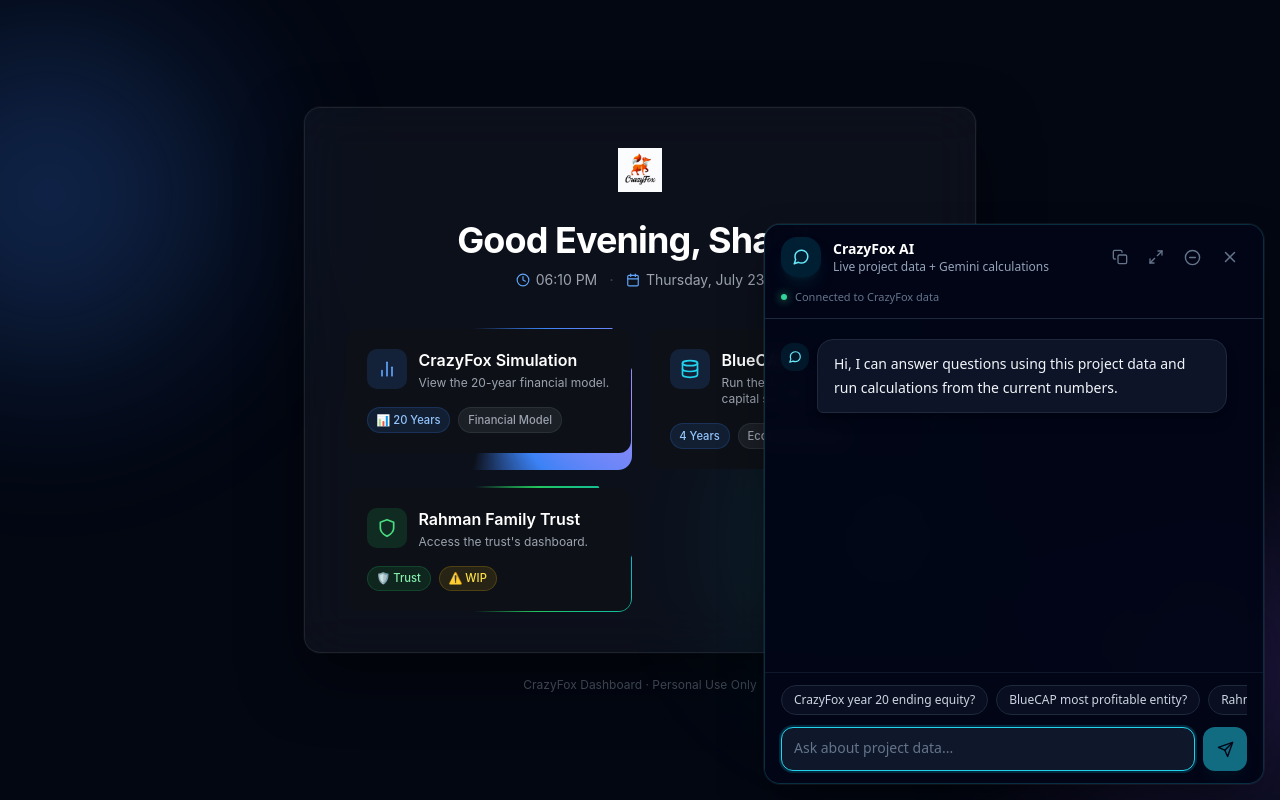
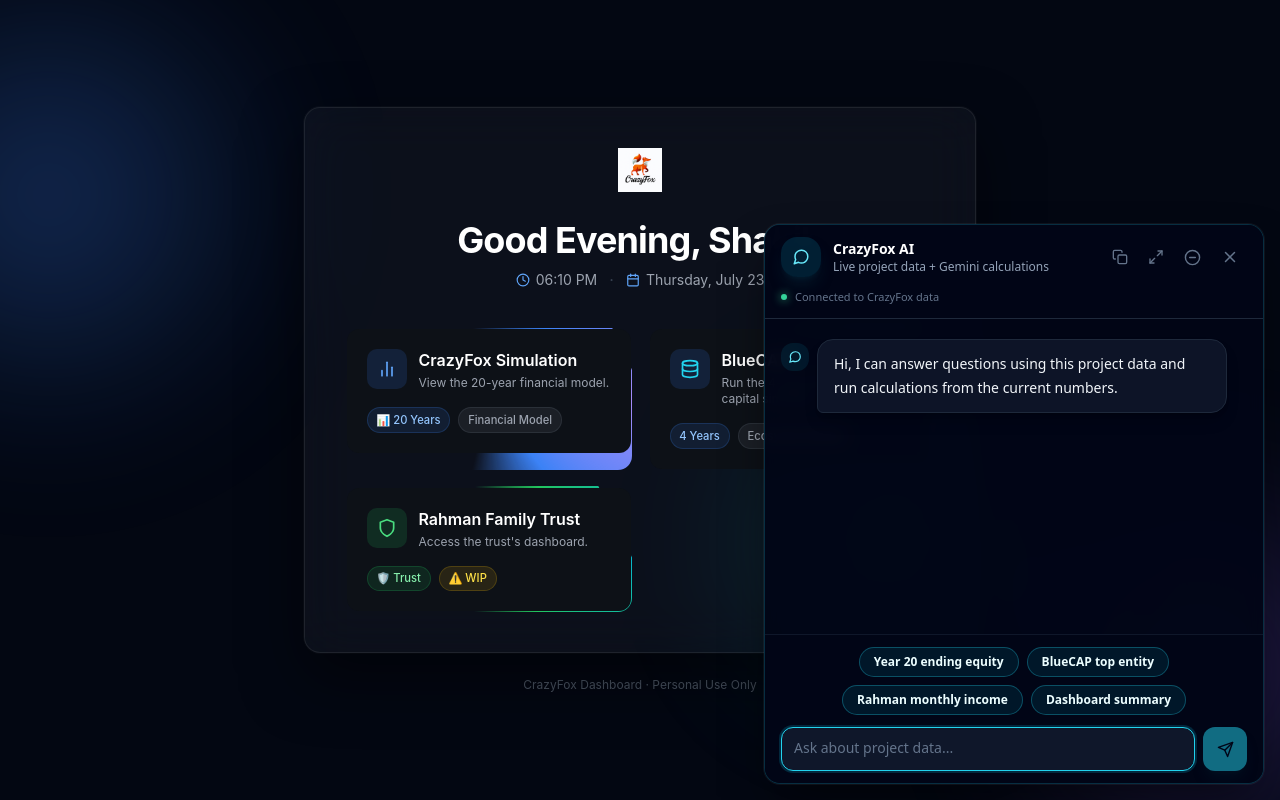
Before and after one commit to MohammedShakib/my-crazyfox-app, a React (Create React App) app: page / in a window 1280 px wide. Both pictures are taken after a click on the button "Open CrazyFox AI chatbot". Built offline with nearby package versions, Linux system fonts and the light colour scheme.

Commit message:
Improve chatbot quick prompts layout

```diff
--- a/src/components/ProjectChatbot.js
+++ b/src/components/ProjectChatbot.js
@@ -11,10 +11,10 @@
 } from 'react-icons/fi';
 
 const STARTER_MESSAGES = [
-  'CrazyFox year 20 ending equity?',
-  'BlueCAP most profitable entity?',
-  'Rahman Trust monthly income?',
-  'Summarize all project dashboards',
+  'Year 20 ending equity',
+  'BlueCAP top entity',
+  'Rahman monthly income',
+  'Dashboard summary',
 ];
 
 const INITIAL_MESSAGES = [
@@ -288,13 +288,13 @@
           </div>
 
           <div className="border-t border-slate-900 bg-slate-950/90 px-4 py-3">
-            <div className="mb-3 flex gap-2 overflow-x-auto">
+            <div className="mb-3 flex flex-wrap justify-center gap-2 px-3">
               {STARTER_MESSAGES.map((starter) => (
                 <button
                   key={starter}
                   type="button"
                   onClick={() => void sendQuestion(starter)}
-                  className="shrink-0 rounded-full border border-slate-800 bg-slate-900/60 px-3 py-1.5 text-xs text-slate-300 transition-colors hover:border-cyan-500/60 hover:bg-cyan-500/10 hover:text-white"
+                  className="rounded-full border border-cyan-400/30 bg-cyan-500/10 px-3.5 py-1.5 text-xs font-semibold text-cyan-50 transition-colors hover:border-cyan-300/70 hover:bg-cyan-400/20 hover:text-white"
                 >
                   {starter}
                 </button>
```
